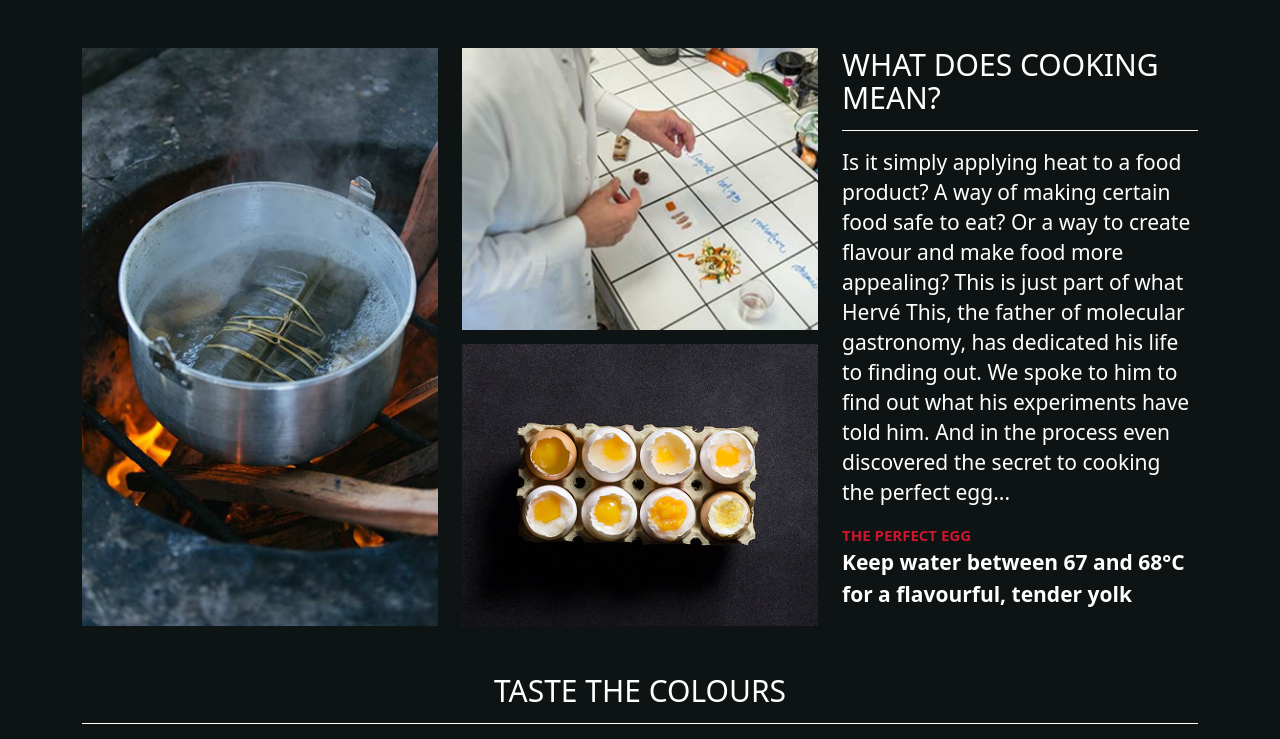
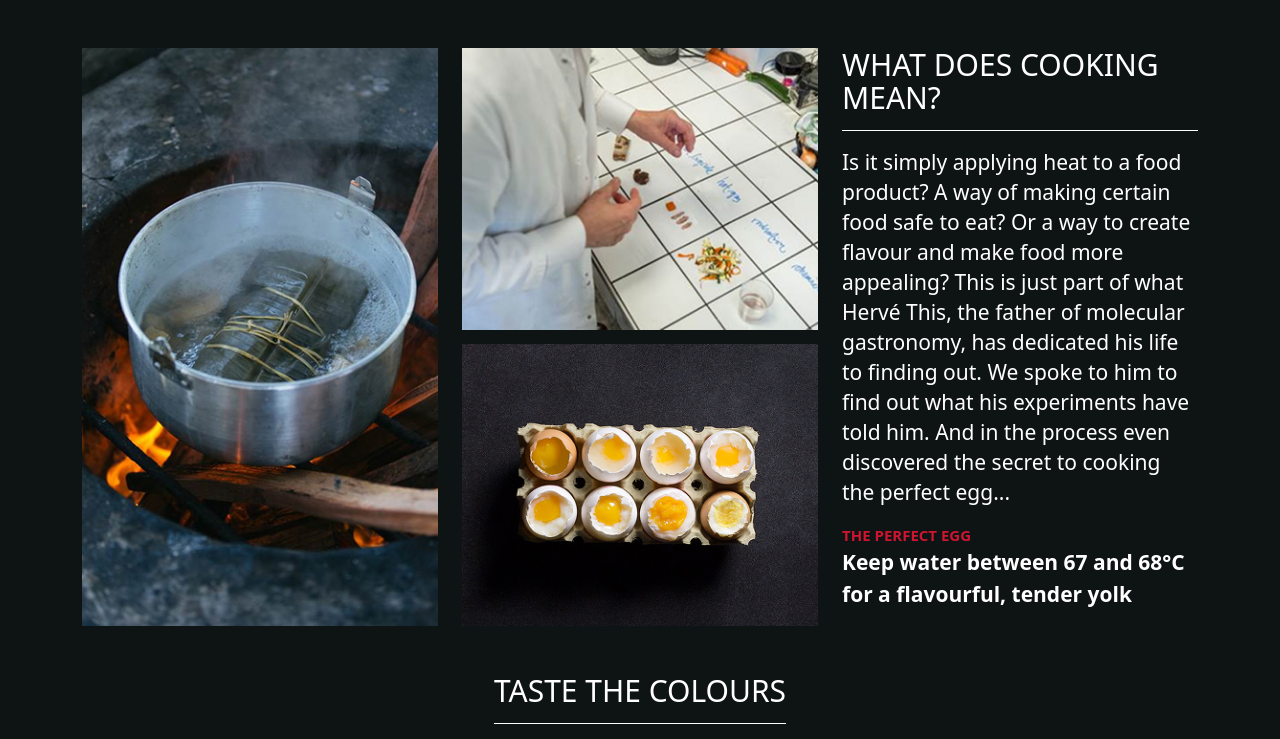
Before and after one commit to Vretamoza/Tasteology_webpage, a Vue app: page / in a window 1280 px wide. Shown: the top 739 px of the page. Built offline with nearby package versions, Linux system fonts and the light colour scheme.

Commit message:
style: fix title component underline and use variables from design system

```diff
--- a/src/App.vue
+++ b/src/App.vue
@@ -42,6 +42,7 @@ const imageWhiteSpoon = new URL('@/assets/img/White Spoon.png', import.meta.url)
 
     <section class="row second-floor">
       <Title :text="dataStore.secondTitle"></Title>
+      <div class="d-flex flex-column flex-md-row gap-1">
         <div class="col-12 col-md-4">
           <Card :img="imageRedSpoon" :title="dataStore.firstCardTitle" :text="dataStore.firstCardText"></Card>
         </div>
@@ -50,6 +51,7 @@ const imageWhiteSpoon = new URL('@/assets/img/White Spoon.png', import.meta.url)
         </div>
         <div class="col-12 col-md-4">
           <Card :img="imageWhiteSpoon" :title="dataStore.thirdCardTitle" :text="dataStore.thirdCardText"></Card>
+        </div>
       </div>
     </section>
   </main>
--- a/src/components/Title.vue
+++ b/src/components/Title.vue
@@ -13,7 +13,7 @@ const props = defineProps({
 </script>
 
 <template>
-  <div class="title-container">
+  <div class="title-container mx-auto">
     <h1 v-bind="attrs" class="title text-uppercase">{{ props.text }}</h1>
     <div class="underline"></div>
   </div>
@@ -24,14 +24,15 @@ const props = defineProps({
   display: inline-block;
   text-align: center;
   margin-bottom: 1rem;
+  width: fit-content;
 }
 
 .title {
   font-size: 30px;
-  font-weight: 300;
+  font-weight: var(--text-light);
   line-height: 33px;
   text-align: center;
-  color: #fff !important;
+  color: var(--white-color) !important;
   margin-bottom: 1rem;
   word-wrap: break-word;
 }
@@ -39,6 +40,6 @@ const props = defineProps({
 .underline {
   width: 100%;
   height: 1px;
-  background-color: #fff;
+  background-color: var(--white-color);
 }
 </style>
```
Lines whose indentation alone changed are shown as unchanged.
